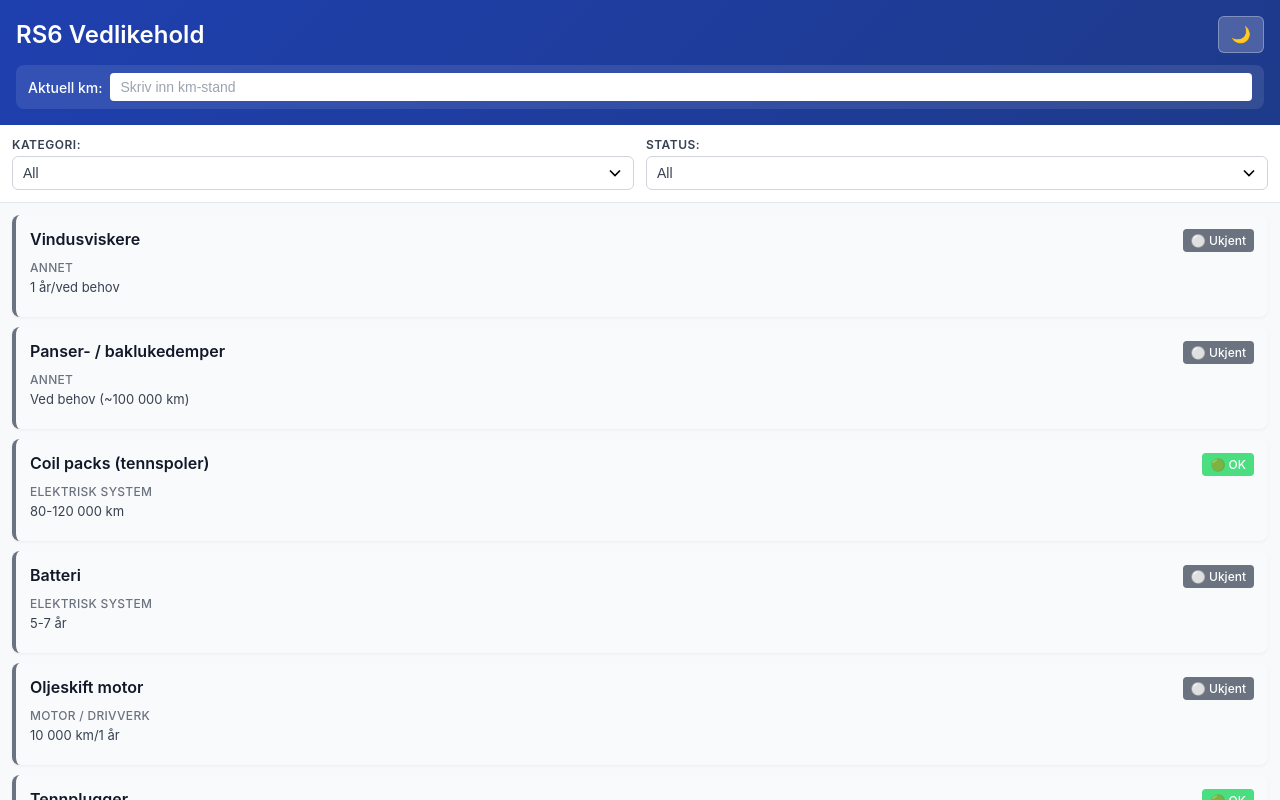
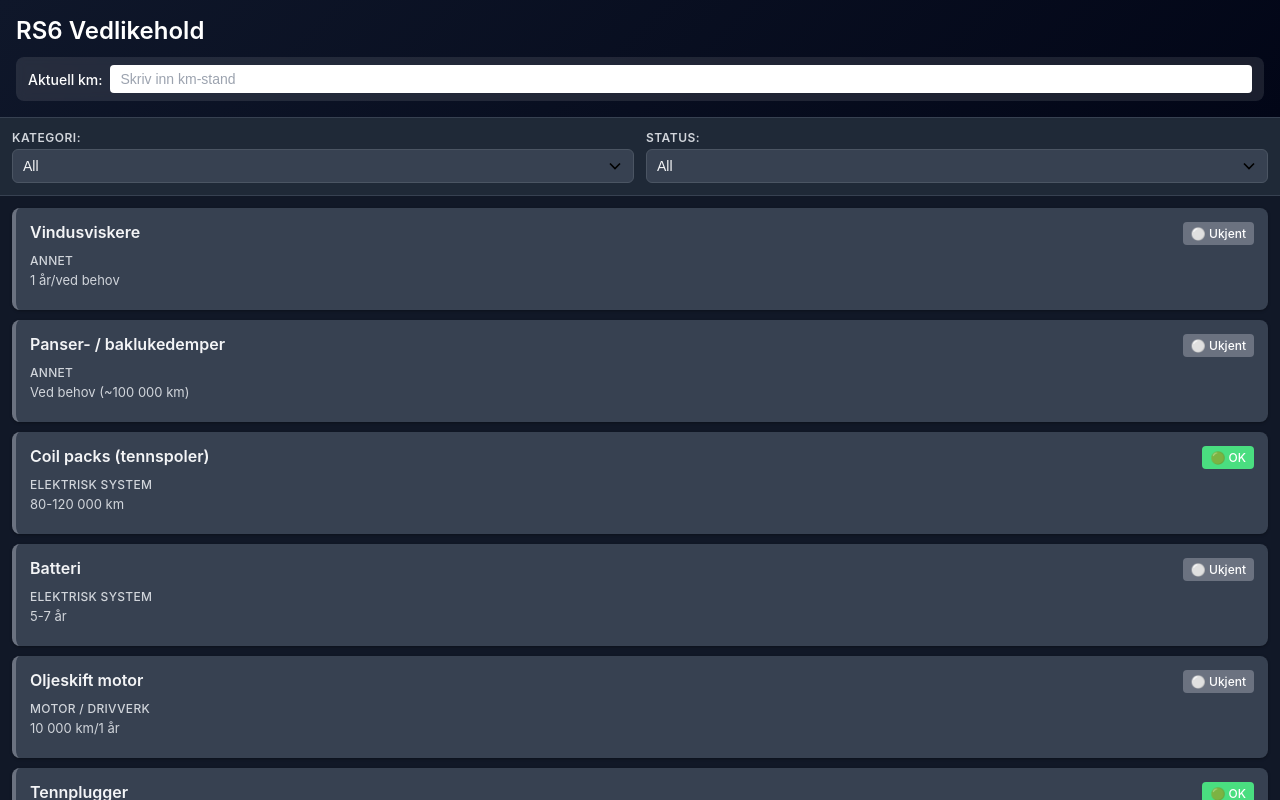
Before and after one commit to henryisgaming-creator/rs6-vedlikehold, a React (Create React App) app: page / in a window 1280 px wide. Built offline with nearby package versions, Linux system fonts and the light colour scheme.

Commit message:
Fix: Dark mode only, fix Excel data parsing, improve service history

```diff
--- a/src/App.css
+++ b/src/App.css
@@ -11,13 +11,12 @@ body {
     sans-serif;
   -webkit-font-smoothing: antialiased;
   -moz-osx-font-smoothing: grayscale;
-  background: #f8f9fa;
-  color: #111827;
-  transition: background-color 0.3s ease, color 0.3s ease;
+  background: #111827;
+  color: #f3f4f6;
 }
 
 body.dark-mode {
-  background: #1f2937;
+  background: #111827;
   color: #f3f4f6;
 }
 
@@ -25,8 +24,7 @@ body.dark-mode {
   display: flex;
   flex-direction: column;
   height: 100vh;
-  background: #f8f9fa;
-  transition: background-color 0.3s ease;
+  background: #111827;
 }
 
 .app.dark-mode {
@@ -35,44 +33,18 @@ body.dark-mode {
 
 /* Header */
 .app-header {
-  background: linear-gradient(135deg, #1e40af 0%, #1e3a8a 100%);
+  background: linear-gradient(135deg, #0f172a 0%, #020617 100%);
   color: white;
   padding: 16px;
-  box-shadow: 0 2px 8px rgba(0, 0, 0, 0.1);
-}
-
-.app.dark-mode .app-header {
-  background: linear-gradient(135deg, #0f172a 0%, #020617 100%);
+  box-shadow: 0 2px 8px rgba(0, 0, 0, 0.3);
   border-bottom: 1px solid #374151;
-}
-
-.header-top {
-  display: flex;
-  justify-content: space-between;
-  align-items: center;
-  margin-bottom: 12px;
 }
 
 .app-header h1 {
   font-size: 24px;
   font-weight: 600;
-  margin: 0;
-}
-
-.dark-mode-toggle {
-  background: rgba(255, 255, 255, 0.2);
-  border: 1px solid rgba(255, 255, 255, 0.3);
-  color: white;
-  padding: 8px 12px;
-  border-radius: 6px;
-  font-size: 16px;
-  cursor: pointer;
-  transition: all 0.2s ease;
-}
-
-.dark-mode-toggle:hover {
-  background: rgba(255, 255, 255, 0.3);
-  border-color: rgba(255, 255, 255, 0.5);
+  margin-bottom: 12px;
+  margin: 0 0 12px 0;
 }
 
 .km-input {
@@ -98,7 +70,7 @@ body.dark-mode {
   border-radius: 4px;
   font-size: 14px;
   background: white;
-  color: #1e40af;
+  color: #111827;
 }
 
 .km-input input::placeholder {
@@ -111,11 +83,6 @@ body.dark-mode {
   overflow-y: auto;
   padding: 12px;
   -webkit-overflow-scrolling: touch;
-  background: #f8f9fa;
-  transition: background-color 0.3s ease;
-}
-
-.app.dark-mode .app-main {
   background: #111827;
 }
 
@@ -125,17 +92,9 @@ body.dark-mode {
     padding: 12px;
   }
 
-  .header-top {
-    margin-bottom: 8px;
-  }
-
   .app-header h1 {
     font-size: 20px;
-  }
-
-  .dark-mode-toggle {
-    padding: 6px 10px;
-    font-size: 14px;
+    margin-bottom: 8px;
   }
 
   .km-input {
--- a/src/App.js
+++ b/src/App.js
@@ -11,7 +11,6 @@ function App() {
   const [selectedStatus, setSelectedStatus] = useState('All');
   const [selectedItem, setSelectedItem] = useState(null);
   const [currentKm, setCurrentKm] = useState('');
-  const [darkMode, setDarkMode] = useState(false);
   const [serviceHistory, setServiceHistory] = useState({});
   const [showHistoryModal, setShowHistoryModal] = useState(false);
   const [selectedItemForHistory, setSelectedItemForHistory] = useState(null);
@@ -20,11 +19,9 @@ function App() {
   useEffect(() => {
     const saved = localStorage.getItem('serviceHistory');
     const savedKm = localStorage.getItem('currentKm');
-    const savedDarkMode = localStorage.getItem('darkMode');
 
     if (saved) setServiceHistory(JSON.parse(saved));
     if (savedKm) setCurrentKm(savedKm);
-    if (savedDarkMode) setDarkMode(JSON.parse(savedDarkMode));
   }, []);
 
   // Save to localStorage when changes
@@ -36,10 +33,10 @@ function App() {
     localStorage.setItem('currentKm', currentKm);
   }, [currentKm]);
 
+  // Apply dark mode to body on mount
   useEffect(() => {
-    localStorage.setItem('darkMode', JSON.stringify(darkMode));
-    document.body.className = darkMode ? 'dark-mode' : '';
-  }, [darkMode]);
+    document.body.className = 'dark-mode';
+  }, []);
 
   // Get unique categories
   const categories = ['All', ...new Set(maintenanceData.map(item => item.category))];
@@ -84,17 +81,10 @@ function App() {
   };
 
   return (
-    <div className={`app ${darkMode ? 'dark-mode' : ''}`}>
+    <div className="app dark-mode">
       <header className="app-header">
         <div className="header-top">
           <h1>RS6 Vedlikehold</h1>
-          <button
-            className="dark-mode-toggle"
-            onClick={() => setDarkMode(!darkMode)}
-            title={darkMode ? 'Light mode' : 'Dark mode'}
-          >
-            {darkMode ? '☀️' : '🌙'}
-          </button>
         </div>
         <div className="km-input">
           <label htmlFor="current-km">Aktuell km:</label>
--- a/src/components/ServiceHistoryModal.css
+++ b/src/components/ServiceHistoryModal.css
@@ -23,7 +23,8 @@
 }
 
 .modal-content {
-  background: white;
+  background: #1f2937;
+  color: #f3f4f6;
   border-radius: 16px 16px 0 0;
   width: 100%;
   max-width: 500px;
@@ -42,25 +43,15 @@
   }
 }
 
-.dark-mode .modal-content {
-  background: #1f2937;
-  color: #f3f4f6;
-}
-
 .modal-header {
   display: flex;
   justify-content: space-between;
   align-items: center;
   padding: 16px;
-  border-bottom: 1px solid #e5e7eb;
-  background: linear-gradient(135deg, #1e40af 0%, #1e3a8a 100%);
+  border-bottom: 1px solid #374151;
+  background: linear-gradient(135deg, #0f172a 0%, #020617 100%);
   color: white;
   border-radius: 16px 16px 0 0;
-}
-
-.dark-mode .modal-header {
-  background: linear-gradient(135deg, #0f172a 0%, #020617 100%);
-  border-bottom-color: #374151;
 }
 
 .modal-header h2 {
@@ -93,14 +84,33 @@
   font-size: 14px;
   font-weight: 600;
   text-transform: uppercase;
-  color: #6b7280;
+  color: #9ca3af;
   letter-spacing: 0.5px;
   margin-bottom: 12px;
   margin-top: 0;
 }
 
-.dark-mode .modal-body h3 {
-  color: #9ca3af;
+.saved-message {
+  background: rgba(16, 185, 129, 0.2);
+  color: #6ee7b7;
+  padding: 12px;
+  border-radius: 6px;
+  margin-bottom: 12px;
+  border-left: 3px solid #10b981;
+  font-weight: 600;
+  font-size: 13px;
+  animation: slideDown 0.3s ease;
+}
+
+@keyframes slideDown {
+  from {
+    opacity: 0;
+    transform: translateY(-10px);
+  }
+  to {
+    opacity: 1;
+    transform: translateY(0);
+  }
 }
 
 .no-records {
@@ -118,58 +128,37 @@
 }
 
 .history-item {
-  background: #f9fafb;
+  background: #374151;
   padding: 12px;
   border-radius: 6px;
-  border-left: 3px solid #1e40af;
-}
-
-.dark-mode .history-item {
-  background: #374151;
-  border-left-color: #60a5fa;
+  border-left: 3px solid #60a5fa;
 }
 
 .history-date {
   font-weight: 600;
-  color: #1e40af;
+  color: #93c5fd;
   font-size: 14px;
   margin-bottom: 4px;
 }
 
-.dark-mode .history-date {
-  color: #93c5fd;
-}
-
 .history-km {
   font-size: 13px;
-  color: #6b7280;
+  color: #d1d5db;
   margin-bottom: 4px;
-}
-
-.dark-mode .history-km {
-  color: #d1d5db;
 }
 
 .history-notes {
   font-size: 13px;
-  color: #4b5563;
+  color: #9ca3af;
   font-style: italic;
   margin-top: 4px;
 }
 
-.dark-mode .history-notes {
-  color: #9ca3af;
-}
-
 .history-form {
-  background: #f9fafb;
+  background: #374151;
   padding: 16px;
   border-radius: 8px;
   margin-bottom: 12px;
-}
-
-.dark-mode .history-form {
-  background: #374151;
 }
 
 .form-group {
@@ -186,28 +175,17 @@
 .form-group label {
   font-size: 13px;
   font-weight: 600;
-  color: #374151;
-}
-
-.dark-mode .form-group label {
   color: #d1d5db;
 }
 
 .form-group input,
 .form-group textarea {
   padding: 8px 10px;
-  border: 1px solid #d1d5db;
+  border: 1px solid #4b5563;
   border-radius: 4px;
   font-size: 13px;
   font-family: inherit;
-  background: white;
-  color: #111827;
-}
-
-.dark-mode .form-group input,
-.dark-mode .form-group textarea {
   background: #1f2937;
-  border-color: #4b5563;
   color: #f3f4f6;
 }
 
@@ -215,7 +193,7 @@
 .form-group textarea:focus {
   outline: none;
   border-color: #1e40af;
-  box-shadow: 0 0 0 3px rgba(30, 64, 175, 0.1);
+  box-shadow: 0 0 0 3px rgba(30, 64, 175, 0.2);
 }
 
 .form-buttons {
@@ -245,17 +223,12 @@
 }
 
 .btn-secondary {
-  background: #e5e7eb;
-  color: #374151;
-}
-
-.dark-mode .btn-secondary {
   background: #4b5563;
   color: #f3f4f6;
 }
 
 .btn-secondary:active {
-  background: #d1d5db;
+  background: #6b7280;
   transform: scale(0.98);
 }
 
--- a/src/components/ServiceHistoryModal.js
+++ b/src/components/ServiceHistoryModal.js
@@ -1,4 +1,4 @@
-import React, { useState } from 'react';
+import React, { useState, useEffect } from 'react';
 import './ServiceHistoryModal.css';
 
 function ServiceHistoryModal({ item, history, onClose, onAddRecord }) {
@@ -8,9 +8,18 @@ function ServiceHistoryModal({ item, history, onClose, onAddRecord }) {
     km: '',
     notes: ''
   });
+  const [savedMessage, setSavedMessage] = useState(false);
 
   const key = `${item.category}|${item.part}`;
   const records = history[key] || [];
+
+  useEffect(() => {
+    // Auto-hide saved message after 2 seconds
+    if (savedMessage) {
+      const timer = setTimeout(() => setSavedMessage(false), 2000);
+      return () => clearTimeout(timer);
+    }
+  }, [savedMessage]);
 
   const handleInputChange = (e) => {
     const { name, value } = e.target;
@@ -30,6 +39,7 @@ function ServiceHistoryModal({ item, history, onClose, onAddRecord }) {
         notes: ''
       });
       setShowForm(false);
+      setSavedMessage(true);
     }
   };
 
@@ -51,6 +61,10 @@ function ServiceHistoryModal({ item, history, onClose, onAddRecord }) {
 
         <div className="modal-body">
           <h3>Servicehistorikk</h3>
+
+          {savedMessage && (
+            <div className="saved-message">✅ Service registrert!</div>
+          )}
 
           {records.length === 0 ? (
             <p className="no-records">Ingen servicehistorikk registrert</p>
--- a/src/data/maintenance.json
+++ b/src/data/maintenance.json
@@ -23,9 +23,9 @@
     "category": "Elektrisk system",
     "part": "Coil packs (tennspoler)",
     "interval": "80-120 000 km",
-    "lastChanged": 2025,
-    "kmAtLastChange": 183000,
-    "nextRecommendedKm": 283000,
+    "lastChanged": "2025",
+    "kmAtLastChange": "183000",
+    "nextRecommendedKm": "283000",
     "status": "🟢 OK",
     "comments": "⚠️ Kjent svakhet på C6 RS6 – svikter tidlig. Sjekk revisjon på coil packs. Byttet 2025 @ 183 000 km ✓"
   },
@@ -33,9 +33,9 @@
     "category": "Elektrisk system",
     "part": "Batteri",
     "interval": "5-7 år",
-    "lastChanged": 2024,
+    "lastChanged": "2024",
     "kmAtLastChange": null,
-    "nextRecommendedKm": "=D5+5",
+    "nextRecommendedKm": null,
     "status": "⚪ Ukjent",
     "comments": null
   },
@@ -54,8 +54,8 @@
     "part": "Tennplugger",
     "interval": "50-60 000 km",
     "lastChanged": "08.25",
-    "kmAtLastChange": 183000,
-    "nextRecommendedKm": 238000,
+    "kmAtLastChange": "183000",
+    "nextRecommendedKm": "238000",
     "status": "🟢 OK",
     "comments": "Ikke overtrekk ved montering – pluggen kan løsne fra topplokket! Anbefalt bytte hvert 40 000 km på V10. Byttet 08.25 ✓"
   },
@@ -64,8 +64,8 @@
     "part": "Luftfilter",
     "interval": "20-30 000 km",
     "lastChanged": "08.25",
-    "kmAtLastChange": 183000,
-    "nextRecommendedKm": 208000,
+    "kmAtLastChange": "183000",
+    "nextRecommendedKm": "208000",
     "status": "🟢 OK",
     "comments": null
   },
@@ -84,8 +84,8 @@
     "part": "Drivstoffilter",
     "interval": "60 000 km",
     "lastChanged": "08.25",
-    "kmAtLastChange": 183000,
-    "nextRecommendedKm": 243000,
+    "kmAtLastChange": "183000",
+    "nextRecommendedKm": "243000",
     "status": "🟢 OK",
     "comments": null
   },
```
